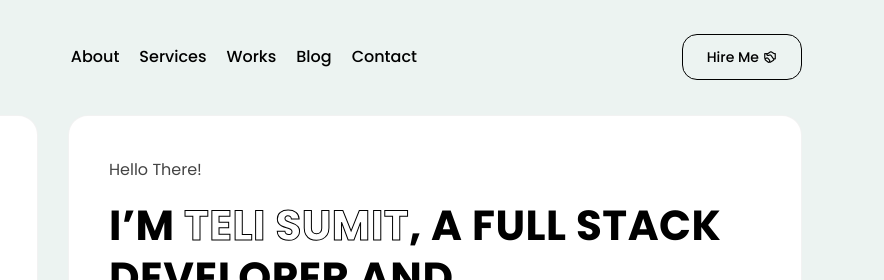
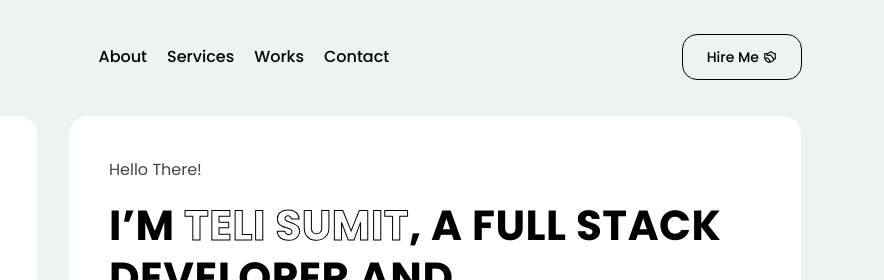
Before and after one commit to SumitTeli/portfolio, a plain HTML site: page index.html in a window 1280 px wide. Shown: the top 280 px of the page, 396-1280 px from the left. Drawn offline with Linux system fonts and the light colour scheme.

Commit message:
Update index.html

```diff
--- a/index.html
+++ b/index.html
@@ -119,8 +119,8 @@
                                     <li><a class="nav-link-click" href="#about">about</a></li>
                                     <li><a class="nav-link-click" href="#service">services</a></li>
                                     <li><a class="nav-link-click" href="#works">works</a></li>
-
-                                    <li><a class="nav-link-click" href="#blog">Blog</a></li>
+<!--
+                                    <li><a class="nav-link-click" href="#blog">Blog</a></li> -->
                                     <li><a class="nav-link-click" href="#contact">Contact</a></li>
                                 </ul>
                             </div>
```
